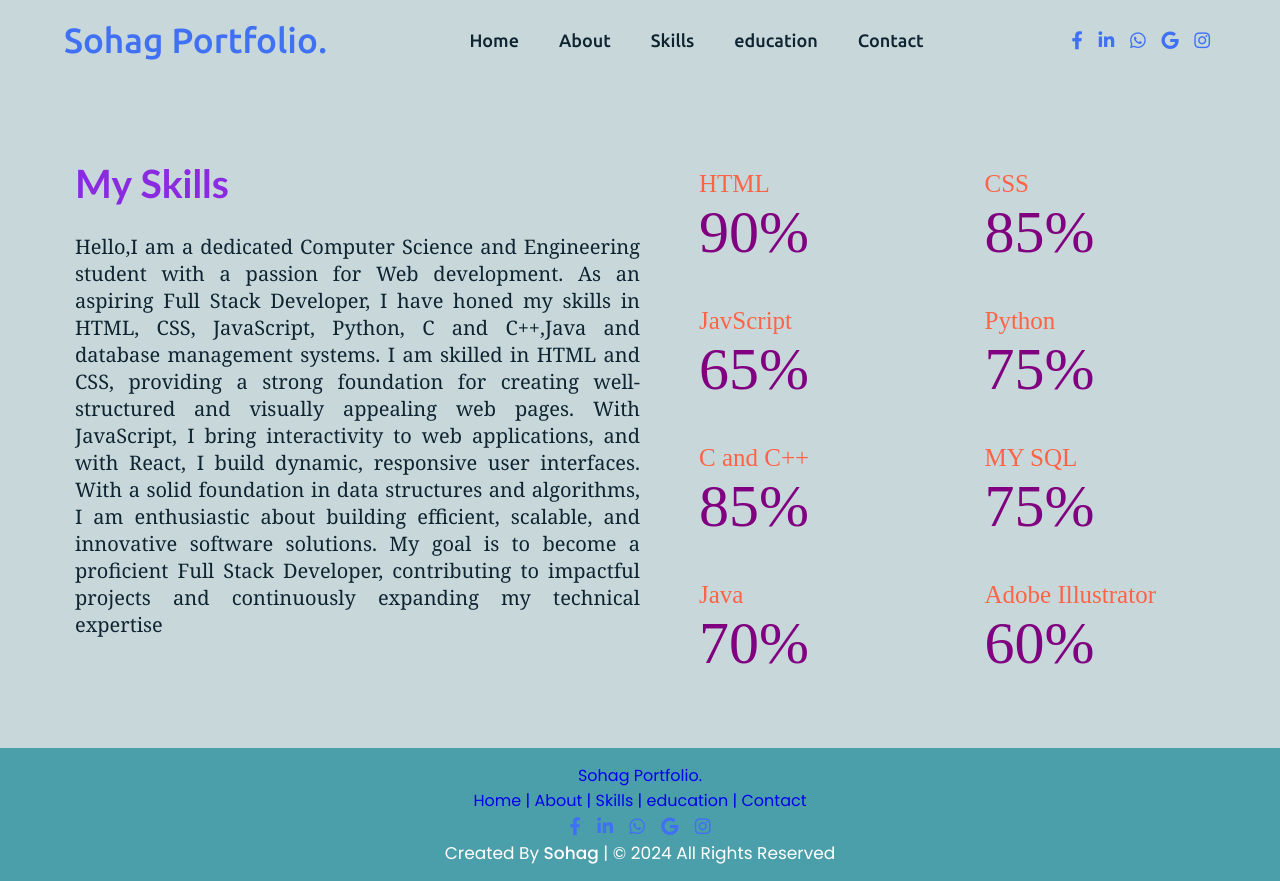
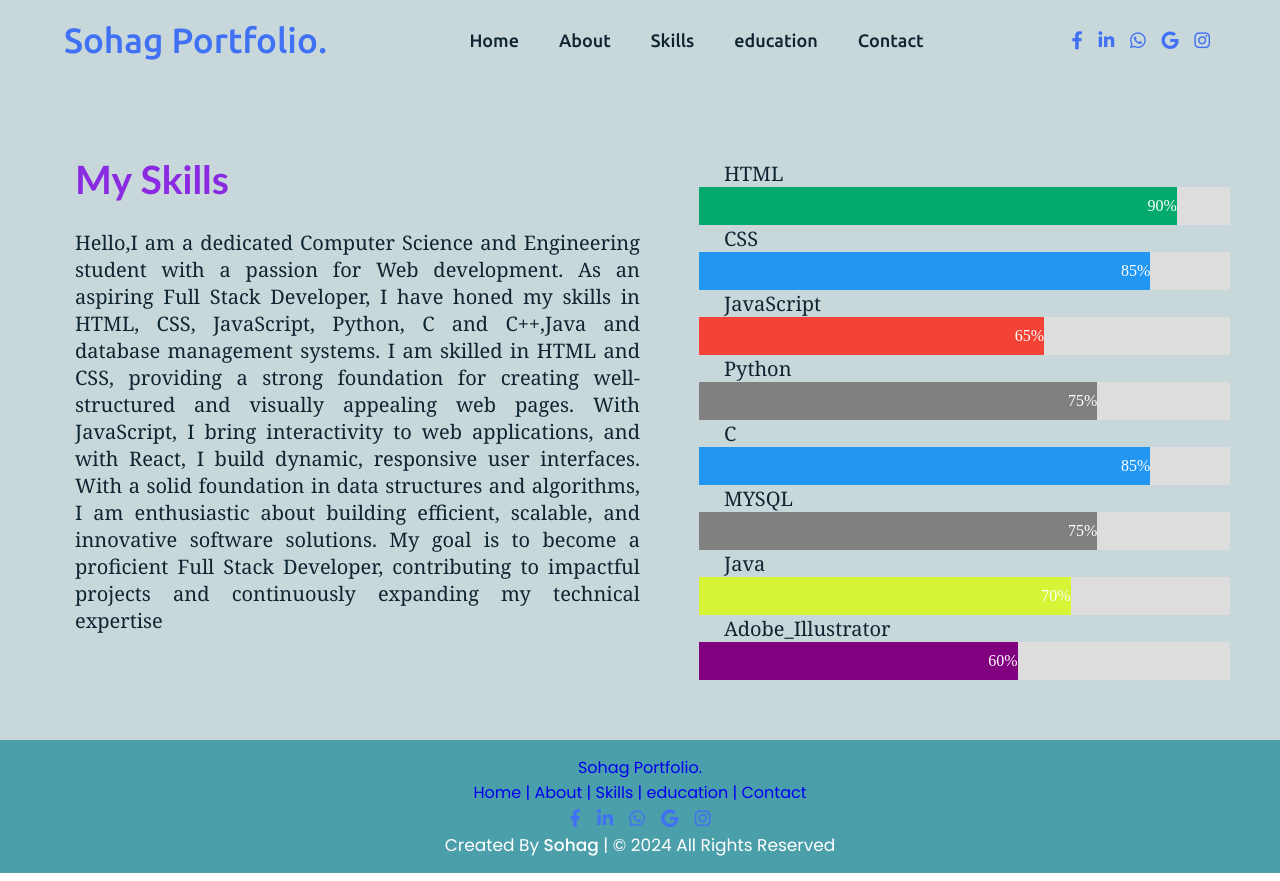
Before and after one commit to sohag142/Portfolio.-Sohag, a plain HTML site: page skills.html in a window 1280 px wide. Drawn offline with Linux system fonts and the light colour scheme.

Commit message:
Update skills.html

```diff
--- a/skills.html
+++ b/skills.html
@@ -8,6 +8,35 @@
   <!-- Fontawesome CDN Link -->
    <link rel="stylesheet" href="https://cdnjs.cloudflare.com/ajax/libs/font-awesome/5.15.2/css/all.min.css" />
   <meta name="viewport" content="width=device-width, initial-scale=1.0" />
+
+  <style>
+    .skills{
+  background-color: rgb(200, 216, 218);
+}
+* {box-sizing: border-box}
+
+.container {
+  width: 100%;
+  background-color: #ddd;
+}
+
+.skills {
+  text-align: right;
+  padding-top: 10px;
+  padding-bottom: 10px;
+  color: white;
+}
+
+.HTML {width: 90%; background-color: #04AA6D;}
+.CSS {width: 85%; background-color: #2196F3;}
+.JavaScript {width: 65%; background-color: #f44336;}
+.Python {width: 75%; background-color: #808080;}
+.C {width: 85%; background-color: #2196F3;}
+.MYSQL{width: 75%; background-color: #808080;}
+.Java {width: 70%; background-color: #d8f436;}
+.Adobe_Illustrator {width: 60%; background-color: purple;}
+  </style>
+  </style>
 </head>
 
 <body>
@@ -49,7 +78,7 @@
     <div class="content">
       <div class="skills-details">
         <div class="text">
-          <div class="title"><h1>My Skills</h1></div>
+          <div class="title"><h1 style="text-align: left;">My Skills</h1></div>
           <p> </br> </p>
           <p>Hello,I am a dedicated Computer Science and Engineering student with a passion for Web development.
             As an aspiring Full Stack Developer, I have honed my skills in HTML, CSS, JavaScript, Python, C and C++,Java and database management systems.
@@ -60,39 +89,46 @@
 
         </div>
         <div class="boxes">
-          <div class="box">
-            <div class="topic">HTML</div>
-            <div class="per">90%</div>
+          <p>HTML</p>
+          <div class="container">
+            <!-- <div><p>HTML</p></div> -->
+            <div class="skills HTML">90%</div>
           </div>
-          <div class="box">
-            <div class="topic">CSS</div>
-            <div class="per">85%</div>
+          <p>CSS</p>
+          <div class="container">
+            <!-- <div><p>CSS</p></div> -->
+            <div class="skills CSS">85%</div>
           </div>
-          <div class="box">
-            <div class="topic">JavScript</div>
-            <div class="per">65%</div>
+          <p>JavaScript</p>
+          <div class="container">
+            <!-- <div><p>JavaScript</p></div> -->
+            <div class="skills JavaScript">65%</div>
           </div>
-          <div class="box">
-            <div class="topic">Python</div>
-            <div class="per">75%</div>
+          <p>Python</p>
+          <div class="container">
+            <!-- <div><p>Python</p></div> -->
+            <div class="skills Python">75%</div>
           </div>
-          <div class="box">
-            <div class="topic"> C and C++</div>
-            <div class="per">85%</div>
+          <p> C</p>
+          <div class="container">
+            <!-- <div><p> C and C++</p></div> -->
+            <div class="skills C">85%</div>
           </div>
-          <div class="box">
-            <div class="topic">MY SQL</div>
-            <div class="per">75%</div>
+          <p>MYSQL</p>
+          <div class="container">
+            <!-- <div><p>MY SQL</p></div> -->
+            <div class="skills MYSQL">75%</div>
           </div>
-          <div class="box">
-            <div class="topic">Java</div>
-            <div class="per">70%</div>
+          <p>Java</p>
+          <div class="container">
+            <!-- <div><p>Java</p></div> -->
+            <div class="skills Java">70%</div>
           </div>
-          <div class="box">
-            <div class="topic">Adobe Illustrator
-            </div>
-            <div class="per">60%</div>
+          <p>Adobe_Illustrator</p>
+          <div class="container">
+          <div class="skills Adobe_Illustrator">60%</div>
           </div>
+        </div>
         </div>
       </div>
     </div>
@@ -127,11 +163,7 @@
 
 
   <script src="script.js"></script>
-  <style>
-    .skills{
-  background-color: rgb(200, 216, 218);
-}
-  </style>
+
 </body>
 
 </html>
```
